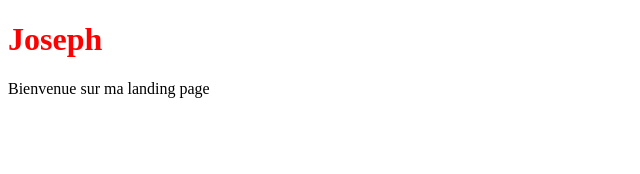
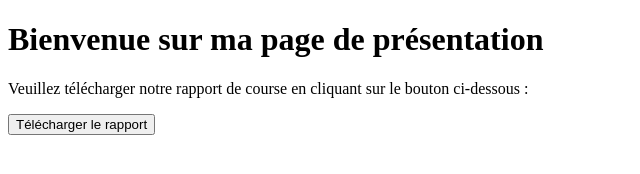
Before and after one commit to jojo-supercodeur/LPreport, a plain HTML site: page index.html in a window 1280 px wide. Shown: the whole page, without its empty margins (0-640 px from the left). Drawn offline with Linux system fonts and the light colour scheme.

Commit message:
Update index.html

```diff
--- a/index.html
+++ b/index.html
@@ -1,11 +1,13 @@
 <!DOCTYPE html>
 <html>
   <head>
-    <title>Ma landing page</title>
-    <link rel="stylesheet" href="style.css">
+    <title>Ma page de présentation</title>
   </head>
   <body>
-    <h1 style="color: red;">Joseph</h1>
-    <p>Bienvenue sur ma landing page</p>
+    <h1>Bienvenue sur ma page de présentation</h1>
+    <p>Veuillez télécharger notre rapport de course en cliquant sur le bouton ci-dessous :</p>
+    <a href="race_report8-2.pdf" download>
+      <button>Télécharger le rapport</button>
+    </a>
   </body>
 </html>
```
